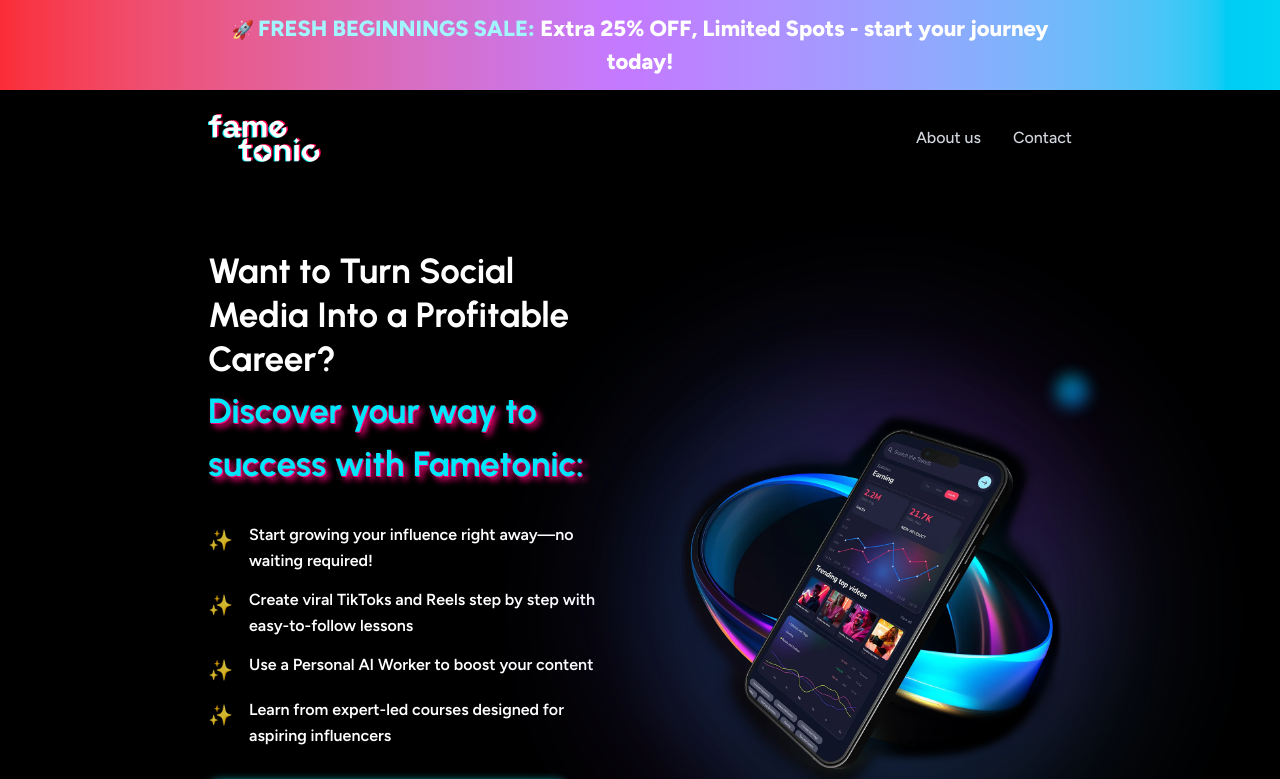
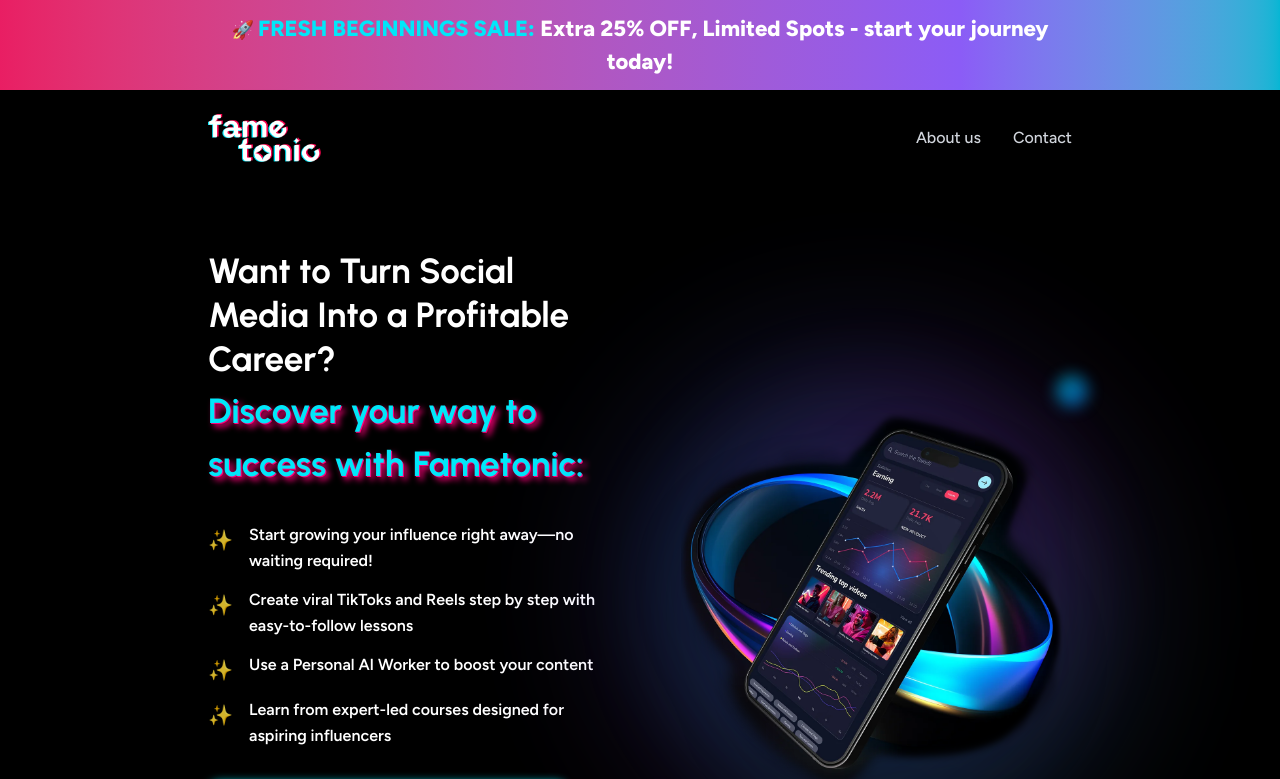
Before and after one commit to RiBpy/fametonic, a Next.js app: page / in a window 1280 px wide. Shown: the top 779 px of the page. Built offline with nearby package versions, Linux system fonts and the light colour scheme.

Commit message:
updated gradient background of topBanner

```diff
--- a/src/components/TopBanner.jsx
+++ b/src/components/TopBanner.jsx
@@ -1,11 +1,11 @@
 import React from "react";
 
 const TopBanner = () => (
-  <div className="bg-gradient-to-r from-red-500 via-purple-400 to-cyan-400 py-3 overflow-hidden global-padding font-figtree text-center">
+<div className="bg-gradient-to-r from-[#E91E63] from-0% via-[#8B5CF6] via-75% to-[#06B6D4] to-100% py-3 overflow-hidden global-padding font-figtree text-center">
     <div className="z-10 w-full space-x-1 font-bold text-white text-[22px">
       <span className="text-lg">🚀</span>
       <span className="text-[16px] md:text-[22px] font-extrabold">
-        <span className="text-cyan-200 ">FRESH BEGINNINGS SALE:</span> Extra 25%
+        <span className="text-[#00E7F9] ">FRESH BEGINNINGS SALE:</span> Extra 25%
         OFF, Limited Spots - start your journey today!
       </span>
     </div>
```
